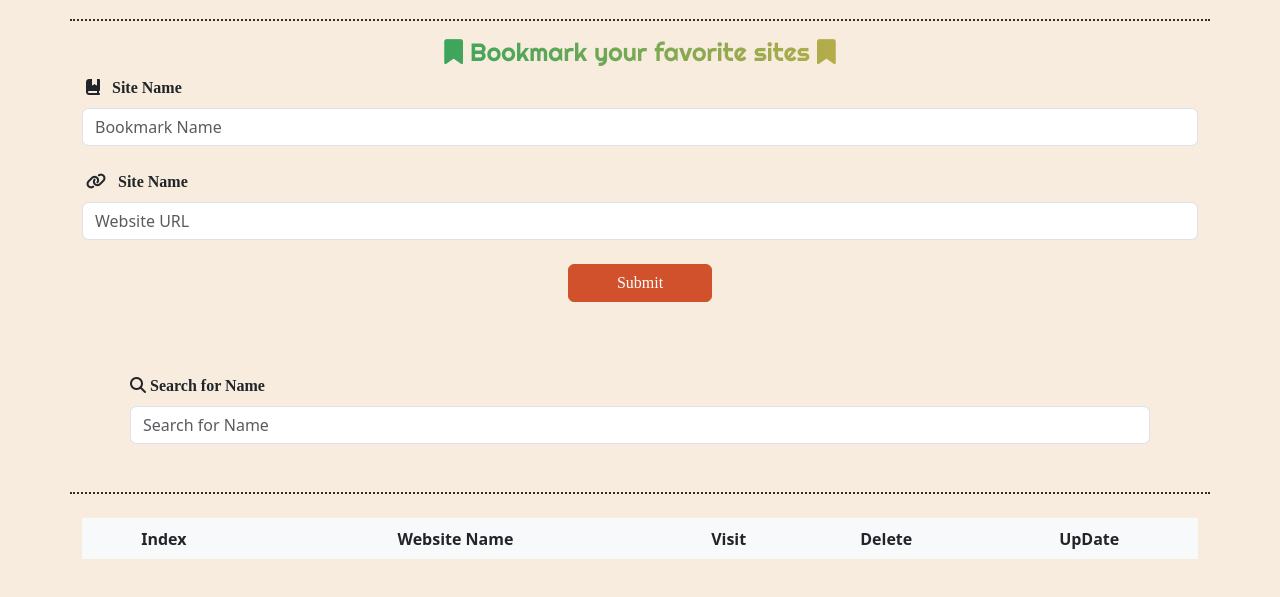
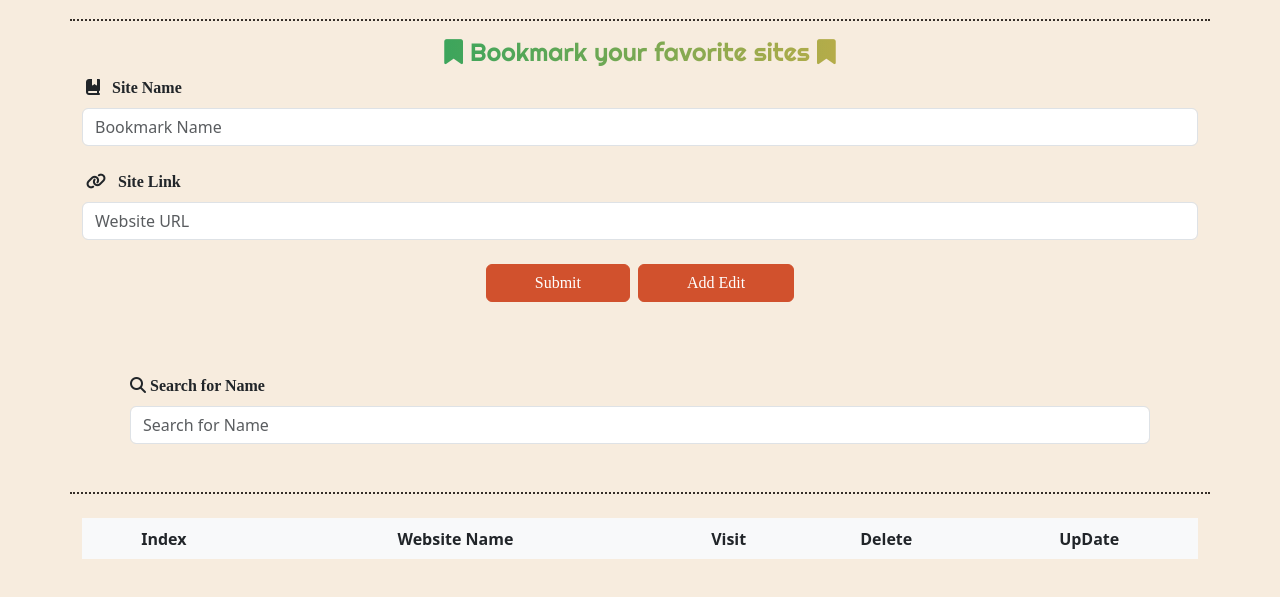
Before and after one commit to nada-mohamed-3/bookmarker, a plain HTML site: page index.html in a window 1280 px wide. Shown: the part 145-742 px from the top of the page. Drawn offline with Linux system fonts and the light colour scheme; a web font is replaced by a local one.

Commit message:
secand commit

```diff
--- a/index.html
+++ b/index.html
@@ -52,12 +52,13 @@
 
                         <div>
                             <label for="bookmarkURL" class="mt-4 label-text-style">
-                                <i class="fa-solid fa-link pe-2 ps-1"></i> Site Name</label>
+                                <i class="fa-solid fa-link pe-2 ps-1"></i> Site Link</label>
                             <input id="bookmarkURL" class="form-control mt-2" type="text" placeholder="Website URL">
                         </div>
 
                         <div class="button-container d-flex justify-content-center mt-4 mb-4">
-                            <button onclick="addProduct()" type="button" id="btnsubmit" class=" btn btn-submit">Submit</button>
+                            <button onclick="addProduct()" type="button" id="btnsubmit" class=" me-2 btn btn-submit">Submit</button>
+                            <button type="button" id="editData" onclick="addEdit()" class=" btn btn-submit">Add Edit</button>
                         </div>
 
 
```
